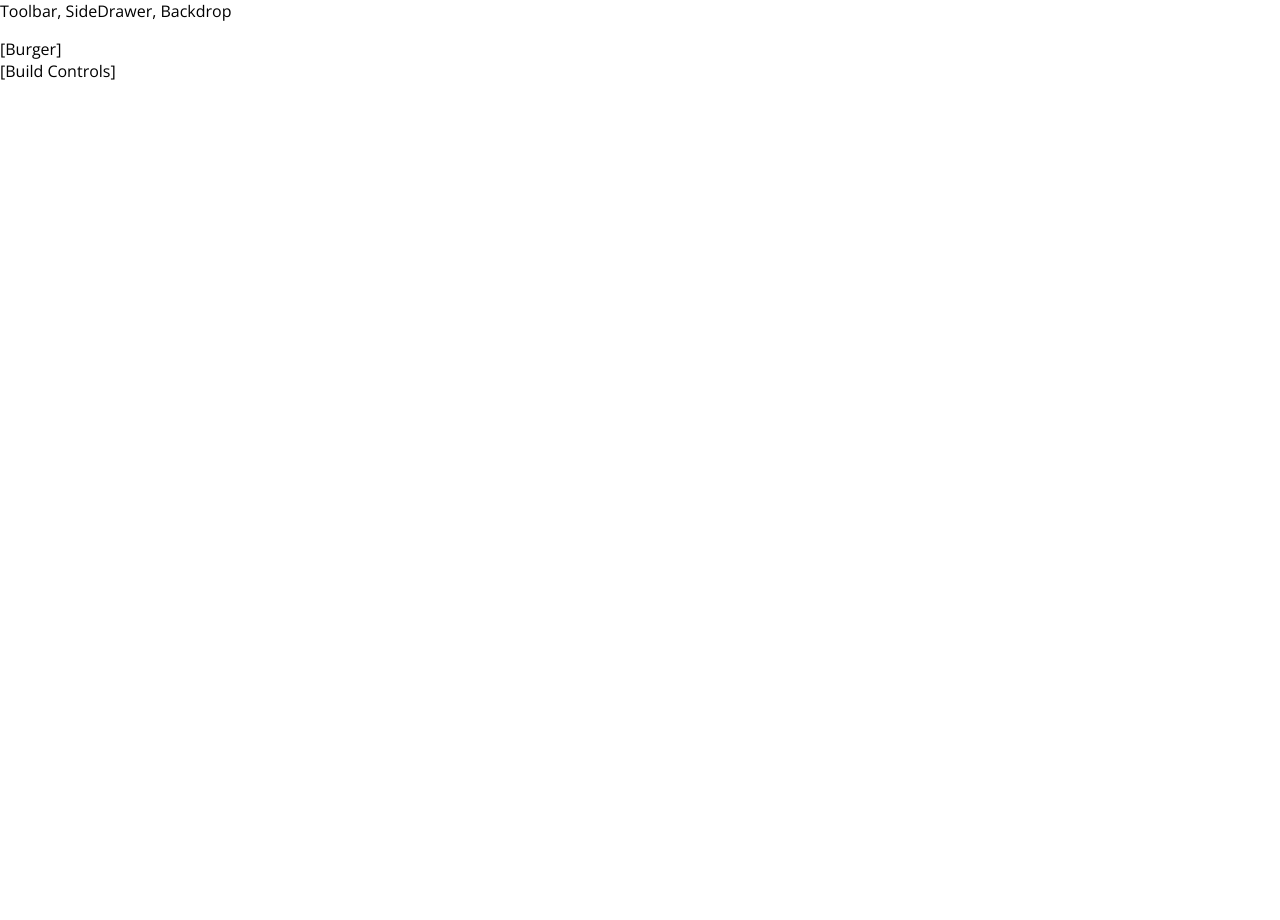
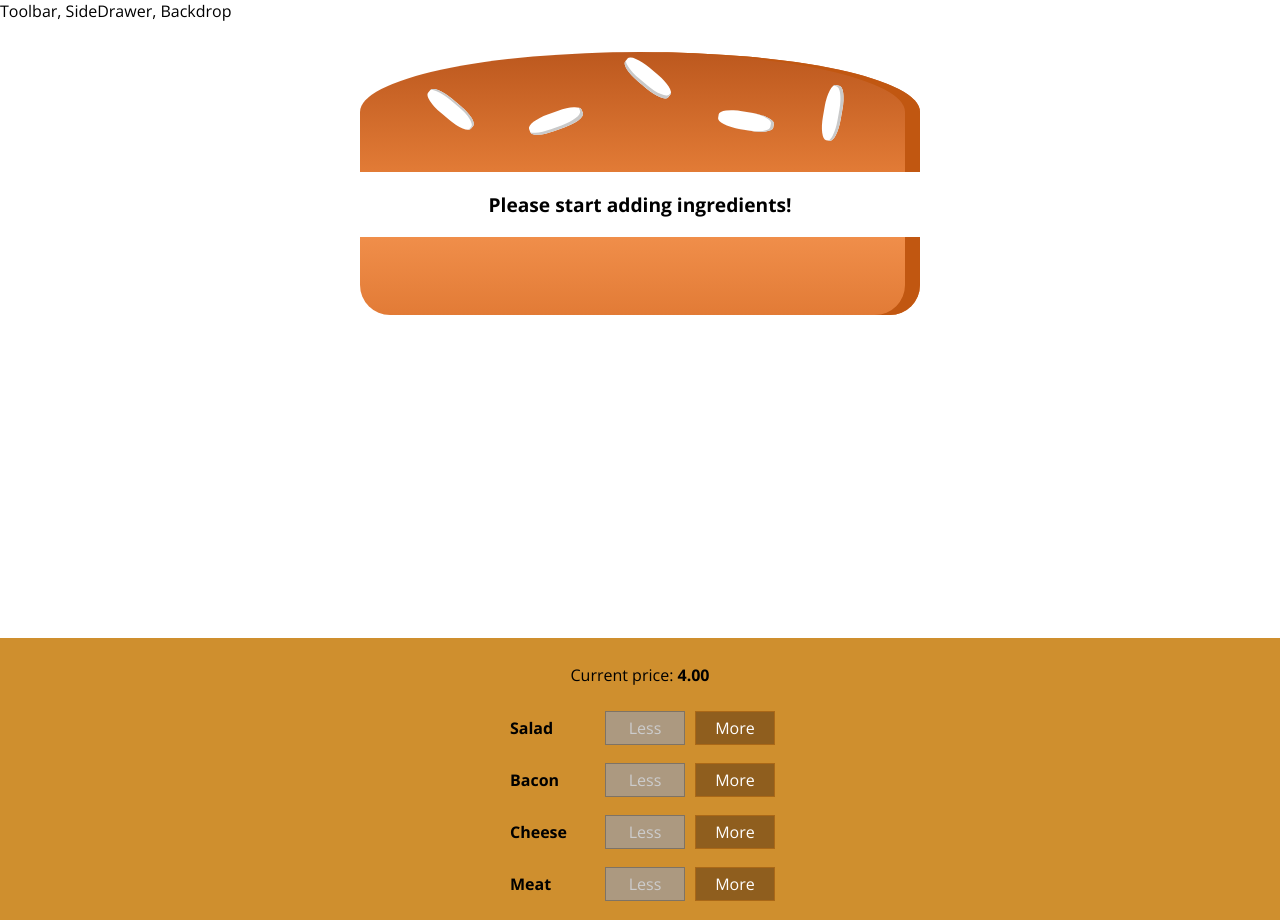
Before and after one commit to HoangNguyen-CA-old/burger-builder-app, a React (Create React App) app: page / in a window 1280 px wide. Before the commit the page ends 800 px from the top, so only its background shows below. Built offline with nearby package versions, Linux system fonts and the light colour scheme.

Commit message:
finished burger and buildcontrols component, hooked up components to burgerbuilder container.

```diff
--- a/package.json
+++ b/package.json
@@ -6,6 +6,7 @@
     "@testing-library/jest-dom": "^4.2.4",
     "@testing-library/react": "^9.5.0",
     "@testing-library/user-event": "^7.2.1",
+    "prop-types": "^15.7.2",
     "react": "^16.13.1",
     "react-dom": "^16.13.1",
     "react-scripts": "3.4.1"
--- /dev/null
+++ b/src/components/Burger/BuildControls/BuildControl/BuildControl.js
@@ -0,0 +1,24 @@
+import React from 'react';
+
+import styles from './BuildControl.module.css';
+import classes from './BuildControl.module.css';
+
+const BuildControl = (props) => {
+  return (
+    <div className={styles.BuildControl}>
+      <div className={styles.Label}>{props.label}</div>
+      <button
+        className={classes.Less}
+        onClick={props.removed}
+        disabled={props.disabled}
+      >
+        Less
+      </button>
+      <button className={classes.More} onClick={props.added}>
+        More
+      </button>
+    </div>
+  );
+};
+
+export default BuildControl;
--- /dev/null
+++ b/src/components/Burger/BuildControls/BuildControl/BuildControl.module.css
@@ -0,0 +1,58 @@
+.BuildControl {
+  display: flex;
+  justify-content: space-between;
+  align-items: center;
+  margin: 5px 0;
+}
+
+.BuildControl button {
+  display: block;
+  font: inherit;
+  padding: 5px;
+  margin: 0 5px;
+  width: 80px;
+  border: 1px solid #aa6817;
+  cursor: pointer;
+  outline: none;
+}
+
+.BuildControl button:disabled {
+  background-color: #ac9980;
+  border: 1px solid #7e7365;
+  color: #ccc;
+  cursor: default;
+}
+
+.BuildControl button:hover:disabled {
+  background-color: #ac9980;
+  color: #ccc;
+  cursor: not-allowed;
+}
+
+.Label {
+  padding: 10px;
+  font-weight: bold;
+  width: 80px;
+}
+
+.BuildControl .Less {
+  background-color: #d39952;
+  color: white;
+}
+
+.BuildControl .More {
+  background-color: #8f5e1e;
+  color: white;
+}
+
+.BuildControl .Less:hover,
+.BuildControl .Less:active {
+  background-color: #daa972;
+  color: white;
+}
+
+.BuildControl .More:hover,
+.BuildControl .More:active {
+  background-color: #99703f;
+  color: white;
+}
--- /dev/null
+++ b/src/components/Burger/BuildControls/BuildControls.js
@@ -0,0 +1,33 @@
+import React from 'react';
+
+import styles from './BuildControls.module.css';
+import BuildControl from './BuildControl/BuildControl';
+
+const controls = [
+  { label: 'Salad', type: 'salad' },
+  { label: 'Bacon', type: 'bacon' },
+  { label: 'Cheese', type: 'cheese' },
+  { label: 'Meat', type: 'meat' },
+];
+
+const BuildControls = (props) => {
+  return (
+    <div className={styles.BuildControls}>
+      <p>
+        Current price: <strong>{props.price.toFixed(2)}</strong>
+      </p>
+
+      {controls.map((ctrl) => (
+        <BuildControl
+          ley={ctrl.label}
+          label={ctrl.label}
+          added={() => props.ingredientAdded(ctrl.type)}
+          removed={() => props.ingredientRemoved(ctrl.type)}
+          disabled={props.disabled[ctrl.type]}
+        />
+      ))}
+    </div>
+  );
+};
+
+export default BuildControls;
--- /dev/null
+++ b/src/components/Burger/BuildControls/BuildControls.module.css
@@ -0,0 +1,10 @@
+.BuildControls {
+  width: 100%;
+  background-color: #cf8f2e;
+  display: flex;
+  flex-direction: column;
+  align-items: center;
+  box-shadow: 0 2px 1px #ccc;
+  margin: auto;
+  padding: 10px 0;
+}
--- a/src/components/Burger/Burger.js
+++ b/src/components/Burger/Burger.js
@@ -1,7 +1,29 @@
 import React from 'react';
 
-const Burger = () => {
-  return <div></div>;
+import styles from './Burger.module.css';
+import BurgerIngredient from './BurgerIngredient/BurgerIngredient';
+
+const Burger = (props) => {
+  let transformedIngredients = Object.keys(props.ingredients)
+    .map((igKey) => {
+      return [...Array(props.ingredients[igKey])].map((_, i) => (
+        <BurgerIngredient key={igKey + i} type={igKey}></BurgerIngredient>
+      ));
+    })
+    .reduce((arr, el) => {
+      return arr.concat(el);
+    }, []);
+
+  if (transformedIngredients.length === 0) {
+    transformedIngredients = <p>Please start adding ingredients!</p>;
+  }
+  return (
+    <div className={styles.Burger}>
+      <BurgerIngredient type='bread-top' />
+      {transformedIngredients}
+      <BurgerIngredient type='bread-bottom' />
+    </div>
+  );
 };
 
 export default Burger;
--- /dev/null
+++ b/src/components/Burger/Burger.module.css
@@ -0,0 +1,30 @@
+.Burger {
+  width: 100%;
+  margin: auto;
+  height: 250px;
+  overflow: scroll;
+  text-align: center;
+  font-weight: bold;
+  font-size: 1.2rem;
+}
+
+@media (min-width: 500px) and (max-height: 400px) {
+  .Burger {
+    width: 350px;
+    height: 300px;
+  }
+}
+
+@media (min-width: 500px) and (min-height: 401px) {
+  .Burger {
+    width: 450px;
+    height: 400px;
+  }
+}
+
+@media (min-width: 1000px) and (min-height: 700px) {
+  .Burger {
+    width: 700px;
+    height: 600px;
+  }
+}
--- a/src/components/Burger/BurgerIngredient/BurgerIngredient.js
+++ b/src/components/Burger/BurgerIngredient/BurgerIngredient.js
@@ -1,5 +1,6 @@
 import React from 'react';
 import styles from './BurgerIndredient.module.css';
+import PropTypes from 'prop-types';
 
 const BurgerIngredient = (props) => {
   let ingredient = null;
@@ -31,7 +32,11 @@ const BurgerIngredient = (props) => {
       ingredient = null;
   }
 
-  return { ingredient };
+  return ingredient;
+};
+
+BurgerIngredient.propTypes = {
+  type: PropTypes.string.isRequired,
 };
 
 export default BurgerIngredient;
--- a/src/containers/BurgerBuilder/BurgerBuilder.js
+++ b/src/containers/BurgerBuilder/BurgerBuilder.js
@@ -1,11 +1,64 @@
 import React, { Component } from 'react';
+import Burger from '../../components/Burger/Burger';
+import BuildControls from '../../components/Burger/BuildControls/BuildControls';
 
+const INGREDIENT_PRICES = {
+  salad: 0.4,
+  cheese: 0.4,
+  meat: 1.5,
+  bacon: 1.3,
+};
 export default class BurgerBuilder extends Component {
+  state = {
+    ingredients: { salad: 0, bacon: 0, cheese: 0, meat: 0 },
+    totalPrice: 4,
+  };
+
+  addIngredientHandler = (type) => {
+    const oldCount = this.state.ingredients[type];
+    const updatedCount = oldCount + 1;
+    const updatedIngredients = {
+      ...this.state.ingredients,
+    };
+    updatedIngredients[type] = updatedCount;
+    const priceAddition = INGREDIENT_PRICES[type];
+
+    const oldPrice = this.state.totalPrice;
+    const newPrice = oldPrice + priceAddition;
+    this.setState({ totalPrice: newPrice, ingredients: updatedIngredients });
+  };
+
+  removeIngredientHandler = (type) => {
+    const oldCount = this.state.ingredients[type];
+    if (oldCount <= 0) return;
+    const updatedCount = oldCount - 1;
+    const updatedIngredients = {
+      ...this.state.ingredients,
+    };
+    updatedIngredients[type] = updatedCount;
+    const priceAddition = INGREDIENT_PRICES[type];
+
+    const oldPrice = this.state.totalPrice;
+    const newPrice = oldPrice - priceAddition;
+    this.setState({ totalPrice: newPrice, ingredients: updatedIngredients });
+  };
+
   render() {
+    const disabledInfo = {
+      ...this.state.ingredients,
+    };
+    for (let key in disabledInfo) {
+      disabledInfo[key] = disabledInfo[key] <= 0;
+    }
     return (
       <>
-        <div>[Burger]</div>
-        <div>[Build Controls]</div>
+        <Burger ingredients={this.state.ingredients} />
+        <BuildControls
+          ingredientAdded={this.addIngredientHandler}
+          ingredientRemoved={this.removeIngredientHandler}
+          disabled={disabledInfo}
+          price={this.state.totalPrice}
+        />
       </>
     );
   }
```
